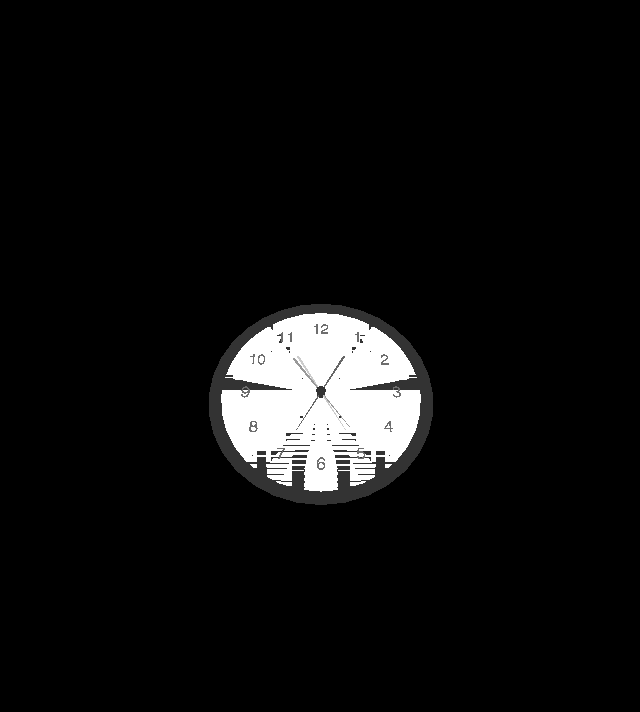
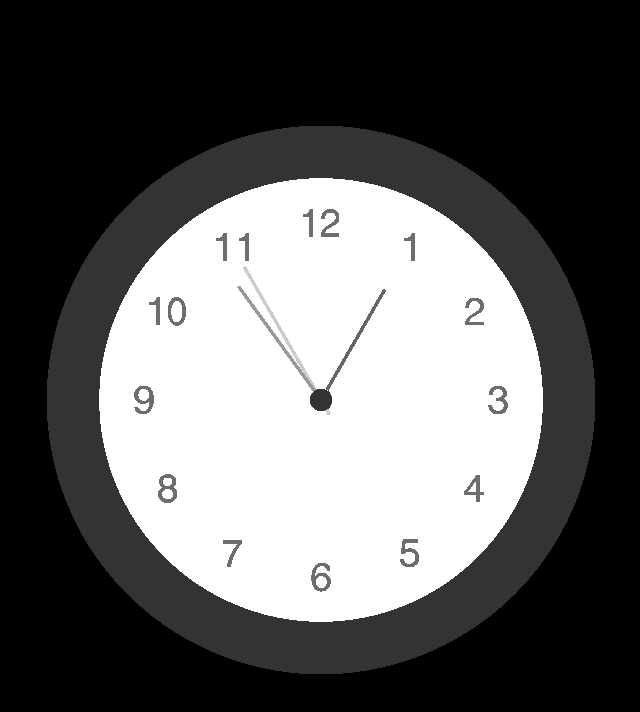
Before and after one commit to tarsislimadev/clock, a website: page index.html in a window 1280 px wide. Shown: the whole page, without its empty margins (319-959 px from the left). Drawn offline with nearby package versions, Linux system fonts and the light colour scheme; animation ran at ten frames a second.

Commit message:
Update project files

```diff
--- a/index.html
+++ b/index.html
@@ -5,12 +5,14 @@
   <meta charset="utf-8">
   <title>clock</title>
   <meta name="google-adsense-account" content="ca-pub-8803365396237758">
-  <script async src="https://pagead2.googlesyndication.com/pagead/js/adsbygoogle.js?client=ca-pub-8803365396237758" crossorigin="anonymous"></script>
+  <script async src="https://pagead2.googlesyndication.com/pagead/js/adsbygoogle.js?client=ca-pub-8803365396237758"
+    crossorigin="anonymous"></script>
   <script type="importmap">
   {
     "imports": {
       "three": "https://unpkg.com/three@0.161.0/build/three.module.js",
-      "three/addons/": "https://unpkg.com/three@0.161.0/examples/jsm/"
+      "three/addons/": "https://unpkg.com/three@0.161.0/examples/jsm/",
+      "dat.gui": "https://cdn.jsdelivr.net/npm/dat.gui@0.7.9/build/dat.gui.module.js"
     }
   }
   </script>
--- a/main.js
+++ b/main.js
@@ -1,17 +1,17 @@
 import * as THREE from './libs/three/index.js'
-import { OrbitControls } from 'three/addons/controls/OrbitControls.js'
 import { TextGeometry } from 'three/addons/geometries/TextGeometry.js'
 import { FontLoader } from 'three/addons/loaders/FontLoader.js'
 
 import { getWidth, getHeight } from './utils/window.js'
 import { createCamera } from './utils/3d.js'
-import { padLeft } from './utils/str.js'
 
 const helvetiker = './fonts/helvetiker_regular.typeface.json'
 
 const scene = new THREE.Scene()
 const camera = createCamera()
-camera.position.set(-10.0, +20.0, +0.0)
+camera.position.set(+0.0, +10.0, +0.0)
+camera.lookAt(+0.0, +0.0, +0.0)
+camera.rotation.z = -Math.PI / 2
 
 const renderer = new THREE.WebGLRenderer()
 renderer.setPixelRatio(window.devicePixelRatio)
@@ -19,51 +19,67 @@ renderer.setSize(getWidth(), getHeight())
 document.body.appendChild(renderer.domElement)
 document.body.style.margin = '0em'
 
-const controls = new OrbitControls(camera, renderer.domElement)
-controls.update()
+const mainGroup = new THREE.Group()
+scene.add(mainGroup)
 
 const origin = new THREE.Mesh(
   new THREE.CylinderGeometry(Math.PI / 16, .1, 1),
   new THREE.MeshBasicMaterial({ color: 0x333333 })
 )
-origin.position.set(0, 2 / 5, 0)
-scene.add(origin)
+origin.position.set(0, 0.5, 0)
+mainGroup.add(origin)
 
 const clock = new THREE.Mesh(
-  new THREE.CylinderGeometry(Math.PI * 18 / 12, 2.75, 0.999),
+  new THREE.CylinderGeometry(5, 5, 1, 2 ** 8),
   new THREE.MeshBasicMaterial({ color: 0x333333 })
 )
-scene.add(clock)
+mainGroup.add(clock)
 
 const edge = new THREE.Mesh(
-  new THREE.CylinderGeometry(Math.PI * 16 / 12, 2.75, 1),
+  new THREE.CylinderGeometry(4, 4, 1, 2 ** 8),
   new THREE.MeshBasicMaterial({ color: 0xFFFFFF })
 )
+edge.position.set(0, 0.1, 0)
 clock.add(edge)
 
+const hourPointerGroup = new THREE.Group()
+hourPointerGroup.rotation.set(0, 0, -Math.PI / 2)
+hourPointerGroup.position.set(0, 0.75, 0)
+mainGroup.add(hourPointerGroup)
+
 const hourPointer = new THREE.Mesh(
-  new THREE.CylinderGeometry(.05, .01, 4),
+  new THREE.CylinderGeometry(.03, .03, 2),
   new THREE.MeshBasicMaterial({ color: 0x666666 }),
 )
-hourPointer.rotation.set(0, 0, -Math.PI / 2)
-hourPointer.position.set(0, 0.75, 0)
-scene.add(hourPointer)
+hourPointer.position.x = -1 * 1 / 4
+hourPointer.position.y = 1.2
+hourPointerGroup.add(hourPointer)
+
+const minutePointerGroup = new THREE.Group()
+minutePointerGroup.rotation.set(0, 0, -Math.PI / 2)
+minutePointerGroup.position.set(0, 0.75, 0)
+mainGroup.add(minutePointerGroup)
 
 const minutePointer = new THREE.Mesh(
-  new THREE.CylinderGeometry(.05, .01, 4),
+  new THREE.CylinderGeometry(.03, .03, 2.5),
   new THREE.MeshBasicMaterial({ color: 0x999999 })
 )
-minutePointer.rotation.set(0, 0, -Math.PI / 2)
-minutePointer.position.set(0, 0.75, 0)
-scene.add(minutePointer)
+minutePointer.position.x = -1 * 1 / 8
+minutePointer.position.y = 1.2
+minutePointerGroup.add(minutePointer)
+
+const secondPointerGroup = new THREE.Group()
+secondPointerGroup.rotation.set(0, 0, -Math.PI / 2)
+secondPointerGroup.position.set(0, 0.75, 0)
+mainGroup.add(secondPointerGroup)
 
 const secondPointer = new THREE.Mesh(
-  new THREE.CylinderGeometry(.05, .01, 4),
+  new THREE.CylinderGeometry(.03, .03, 3),
   new THREE.MeshBasicMaterial({ color: 0xcccccc })
 )
-secondPointer.rotation.set(0, 0, -Math.PI / 2)
-secondPointer.position.set(0, 0.75, 0)
-scene.add(secondPointer)
+secondPointer.position.x = -1 * 1 / 16
+secondPointer.position.y = 1.2
+secondPointerGroup.add(secondPointer)
 
 const fonts = {}
 
@@ -103,29 +119,9 @@ const degreeAngle = (angle) => 2 * Math.PI * angle
 renderer.setAnimationLoop(() => {
   const date = new Date()
 
-  hourPointer.rotation.y = degreeAngle(-date.getHours() / 12)
-  minutePointer.rotation.y = degreeAngle(-date.getMinutes() / 60)
-  secondPointer.rotation.y = degreeAngle(-date.getSeconds() / 60)
+  hourPointerGroup.rotation.y = degreeAngle(-date.getHours() / 12)
+  minutePointerGroup.rotation.y = degreeAngle(-date.getMinutes() / 60)
+  secondPointerGroup.rotation.y = degreeAngle(-date.getSeconds() / 60)
 
-  controls.update()
   renderer.render(scene, camera)
 })
-
-
-const title = document.getElementsByTagName('title').item(0)
-
-window.setInterval(() => {
-  const date = new Date()
-
-  const yearDate = date.getFullYear().toString()
-  const monthDate = padLeft(date.getMonth() + 1, 2, '0').toString()
-  const dayDate = padLeft(date.getDay(), 2, '0').toString()
-
-  const hourDate = padLeft(date.getHours(), 2, '0').toString()
-  const minuteDate = padLeft(date.getMinutes(), 2, '0').toString()
-  const secondsDate = padLeft(date.getSeconds(), 2, '0').toString()
-
-  const dateString = `${yearDate}/${monthDate}/${dayDate} ${hourDate}:${minuteDate}:${secondsDate}`
-
-  title.textContent = ['Clock', dateString].join(' - ')
-}, 1e3)
```
